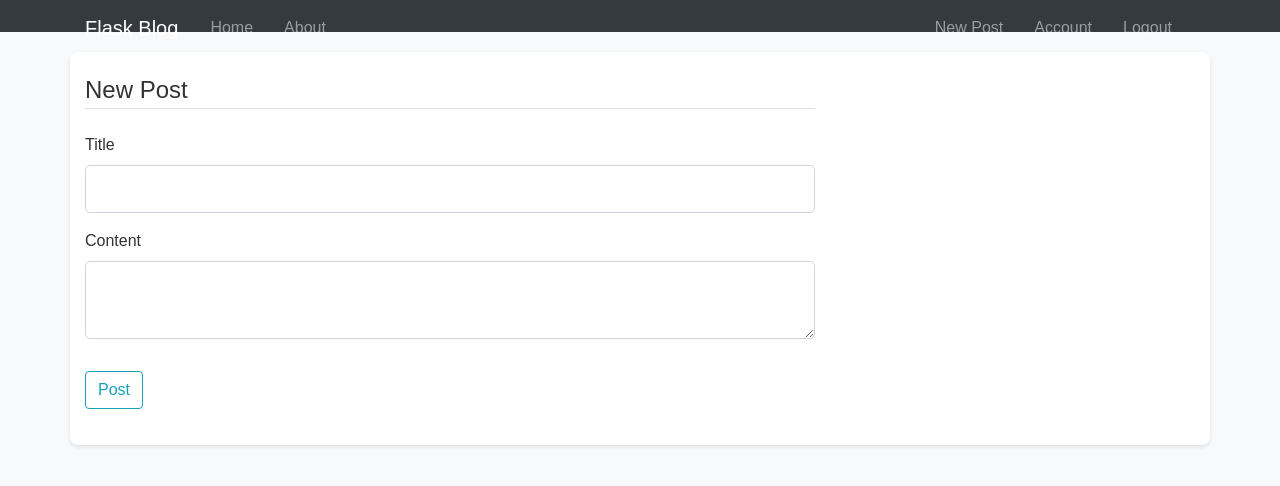
After one commit to pratiksha-2026/Blogging-platform-using-flask, a Flask app: page /post/new in a window 1280 px wide. The commit adds this page. Shown: the top 486 px of the page. Run offline with Flask 3, Linux system fonts and the light colour scheme; a user stored in the database is signed in; some libraries are stand-ins or nearby versions.

Commit message:
Week 3: Implement Post CRUD, Tagging system, and CKEditor integration

```diff
--- a/flaskblog/forms.py
+++ b/flaskblog/forms.py
@@ -1,20 +1,22 @@
 from flask_wtf import FlaskForm
-from wtforms import StringField, PasswordField, SubmitField, BooleanField
-from wtforms.validators import DataRequired, Length, Email, EqualTo
+from wtforms import StringField, PasswordField, SubmitField, BooleanField, TextAreaField
+from wtforms.validators import DataRequired, Length, Email, EqualTo, ValidationError
 
 class RegistrationForm(FlaskForm):
-    username = StringField('Username',
-                           validators=[DataRequired(), Length(min=2, max=20)])
-    email = StringField('Email',
-                        validators=[DataRequired(), Email()])
+    username = StringField('Username', validators=[DataRequired(), Length(min=2, max=20)])
+    email = StringField('Email', validators=[DataRequired(), Email()])
     password = PasswordField('Password', validators=[DataRequired()])
-    confirm_password = PasswordField('Confirm Password',
-                                     validators=[DataRequired(), EqualTo('password')])
+    confirm_password = PasswordField('Confirm Password', validators=[DataRequired(), EqualTo('password')])
     submit = SubmitField('Sign Up')
 
 class LoginForm(FlaskForm):
-    email = StringField('Email',
-                        validators=[DataRequired(), Email()])
+    email = StringField('Email', validators=[DataRequired(), Email()])
     password = PasswordField('Password', validators=[DataRequired()])
     remember = BooleanField('Remember Me')
     submit = SubmitField('Login')
+
+class PostForm(FlaskForm):
+    title = StringField('Title', validators=[DataRequired()])
+    content = TextAreaField('Content', validators=[DataRequired()])
+    tags = StringField('Tags (separated by commas)')
+    submit = SubmitField('Post')
--- a/flaskblog/routes.py
+++ b/flaskblog/routes.py
@@ -1,7 +1,7 @@
-from flask import render_template, url_for, flash, redirect, request
+from flask import render_template, url_for, flash, redirect, request, abort
 from flaskblog import app, db, bcrypt
-from flaskblog.forms import RegistrationForm, LoginForm
-from flaskblog.models import User, Post
+from flaskblog.forms import RegistrationForm, LoginForm, PostForm
+from flaskblog.models import User, Post, Tag
 from flask_login import login_user, current_user, logout_user, login_required
 
 @app.route("/")
@@ -9,6 +9,10 @@ from flask_login import login_user, current_user, logout_user, login_required
 def home():
     posts = Post.query.all()
     return render_template('home.html', posts=posts)
+
+@app.route("/about")
+def about():
+    return render_template('about.html', title='About')
 
 @app.route("/register", methods=['GET', 'POST'])
 def register():
@@ -20,7 +24,7 @@ def register():
         user = User(username=form.username.data, email=form.email.data, password=hashed_password)
         db.session.add(user)
         db.session.commit()
-        flash('Your account has been created! You are now able to log in', 'success')
+        flash('Account created! You can now log in.', 'success')
         return redirect(url_for('login'))
     return render_template('register.html', title='Register', form=form)
 
@@ -36,7 +40,7 @@ def login():
             next_page = request.args.get('next')
             return redirect(next_page) if next_page else redirect(url_for('home'))
         else:
-            flash('Login Unsuccessful. Please check email and password', 'danger')
+            flash('Login Unsuccessful. Check email and password', 'danger')
     return render_template('login.html', title='Login', form=form)
 
 @app.route("/logout")
@@ -49,6 +53,64 @@ def logout():
 def account():
     return render_template('account.html', title='Account')
 
-@app.route("/about")
-def about():
-    return render_template('about.html', title='About')
+@app.route("/post/new", methods=['GET', 'POST'])
+@login_required
+def new_post():
+    form = PostForm()
+    if form.validate_on_submit():
+        post = Post(title=form.title.data, content=form.content.data, author=current_user)
+        if form.tags.data:
+            tag_names = [t.strip() for t in form.tags.data.split(',') if t.strip()]
+            for name in tag_names:
+                tag = Tag.query.filter_by(name=name).first()
+                if not tag:
+                    tag = Tag(name=name)
+                post.tags.append(tag)
+        db.session.add(post)
+        db.session.commit()
+        flash('Post created!', 'success')
+        return redirect(url_for('home'))
+    return render_template('create_post.html', title='New Post', form=form, legend='New Post')
+
+@app.route("/post/<int:post_id>")
+def post(post_id):
+    post = Post.query.get_or_404(post_id)
+    return render_template('post.html', title=post.title, post=post)
+
+@app.route("/post/<int:post_id>/update", methods=['GET', 'POST'])
+@login_required
+def update_post(post_id):
+    post = Post.query.get_or_404(post_id)
+    if post.author != current_user:
+        abort(403)
+    form = PostForm()
+    if form.validate_on_submit():
+        post.title = form.title.data
+        post.content = form.content.data
+        post.tags = []
+        if form.tags.data:
+            tag_names = [t.strip() for t in form.tags.data.split(',') if t.strip()]
+            for name in tag_names:
+                tag = Tag.query.filter_by(name=name).first()
+                if not tag:
+                    tag = Tag(name=name)
+                post.tags.append(tag)
+        db.session.commit()
+        flash('Post updated!', 'success')
+        return redirect(url_for('post', post_id=post.id))
+    elif request.method == 'GET':
+        form.title.data = post.title
+        form.content.data = post.content
+        form.tags.data = ", ".join([tag.name for tag in post.tags])
+    return render_template('create_post.html', title='Update', form=form, legend='Update Post')
+
+@app.route("/post/<int:post_id>/delete", methods=['POST'])
+@login_required
+def delete_post(post_id):
+    post = Post.query.get_or_404(post_id)
+    if post.author != current_user:
+        abort(403)
+    db.session.delete(post)
+    db.session.commit()
+    flash('Post deleted!', 'success')
+    return redirect(url_for('home'))
--- /dev/null
+++ b/flaskblog/templates/create_post.html
@@ -0,0 +1,48 @@
+{% extends "layout.html" %}
+{% block content %}
+<div class="content-section">
+    <form method="POST" action="">
+        {{ form.hidden_tag() }}
+        <fieldset class="form-group">
+            <legend class="border-bottom mb-4">{{ legend }}</legend>
+
+            <div class="form-group">
+                {{ form.title.label(class="form-control-label") }}
+                {% if form.title.errors %}
+                    {{ form.title(class="form-control form-control-lg is-invalid") }}
+                    <div class="invalid-feedback">
+                        {% for error in form.title.errors %}
+                            <span>{{ error }}</span>
+                        {% endfor %}
+                    </div>
+                {% else %}
+                    {{ form.title(class="form-control form-control-lg") }}
+                {% endif %}
+            </div>
+
+            <div class="form-group">
+                {{ form.content.label(class="form-control-label") }}
+                {% if form.content.errors %}
+                    {{ form.content(class="form-control form-control-lg is-invalid") }}
+                    <div class="invalid-feedback">
+                        {% for error in form.content.errors %}
+                            <span>{{ error }}</span>
+                        {% endfor %}
+                    </div>
+                {% else %}
+                    {{ form.content(class="form-control form-control-lg") }}
+                {% endif %}
+            </div>
+        </fieldset>
+
+        <div class="form-group mt-3">
+            {{ form.submit(class="btn btn-outline-info") }}
+        </div>
+    </form>
+</div>
+<!-- Rich Text Editor Script -->
+<script src="https://cdn.ckeditor.com/4.22.1/standard/ckeditor.js"></script>
+<script>
+    CKEDITOR.replace('content');
+</script>
+{% endblock content %}
--- a/flaskblog/templates/layout.html
+++ b/flaskblog/templates/layout.html
@@ -3,10 +3,8 @@
 <head>
     <meta charset="utf-8">
     <meta name="viewport" content="width=device-width, initial-scale=1, shrink-to-fit=no">
-
     <link rel="stylesheet" href="https://maxcdn.bootstrapcdn.com/bootstrap/4.0.0/css/bootstrap.min.css">
     <link rel="stylesheet" type="text/css" href="{{ url_for('static', filename='main.css') }}">
-
     {% if title %}
         <title>Flask Blog - {{ title }}</title>
     {% else %}
@@ -24,9 +22,11 @@
           <div class="collapse navbar-collapse" id="navbarToggle">
             <div class="navbar-nav mr-auto">
               <a class="nav-item nav-link" href="{{ url_for('home') }}">Home</a>
+              <a class="nav-item nav-link" href="{{ url_for('about') }}">About</a>
             </div>
             <div class="navbar-nav">
               {% if current_user.is_authenticated %}
+                <a class="nav-item nav-link" href="{{ url_for('new_post') }}">New Post</a>
                 <a class="nav-item nav-link" href="{{ url_for('account') }}">Account</a>
                 <a class="nav-item nav-link" href="{{ url_for('logout') }}">Logout</a>
               {% else %}
```
Also changed, not shown: flaskblog/models.py (+14 -0 lines), flaskblog/templates/home.html (+22 -22 lines), flaskblog/templates/post.html (added, +28 -0 lines), README.md, instance/site.db, 3 other files.
